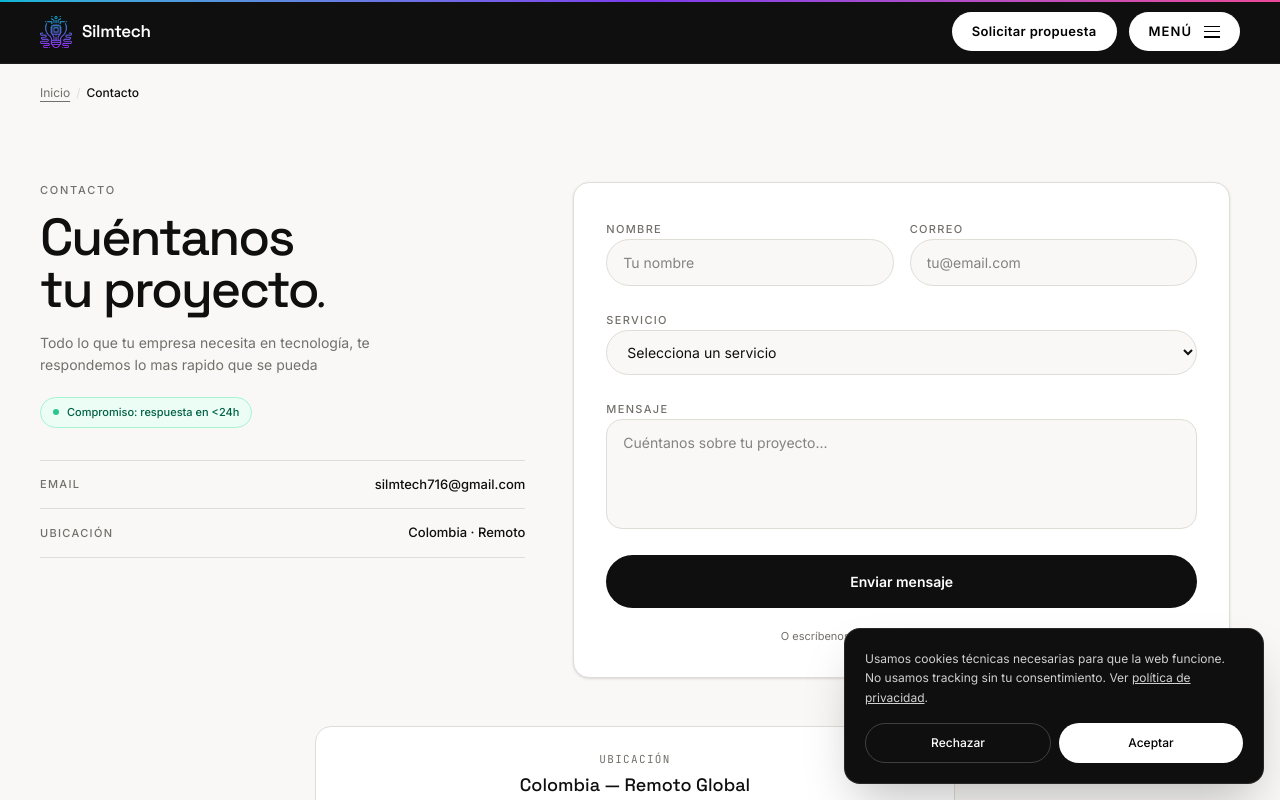
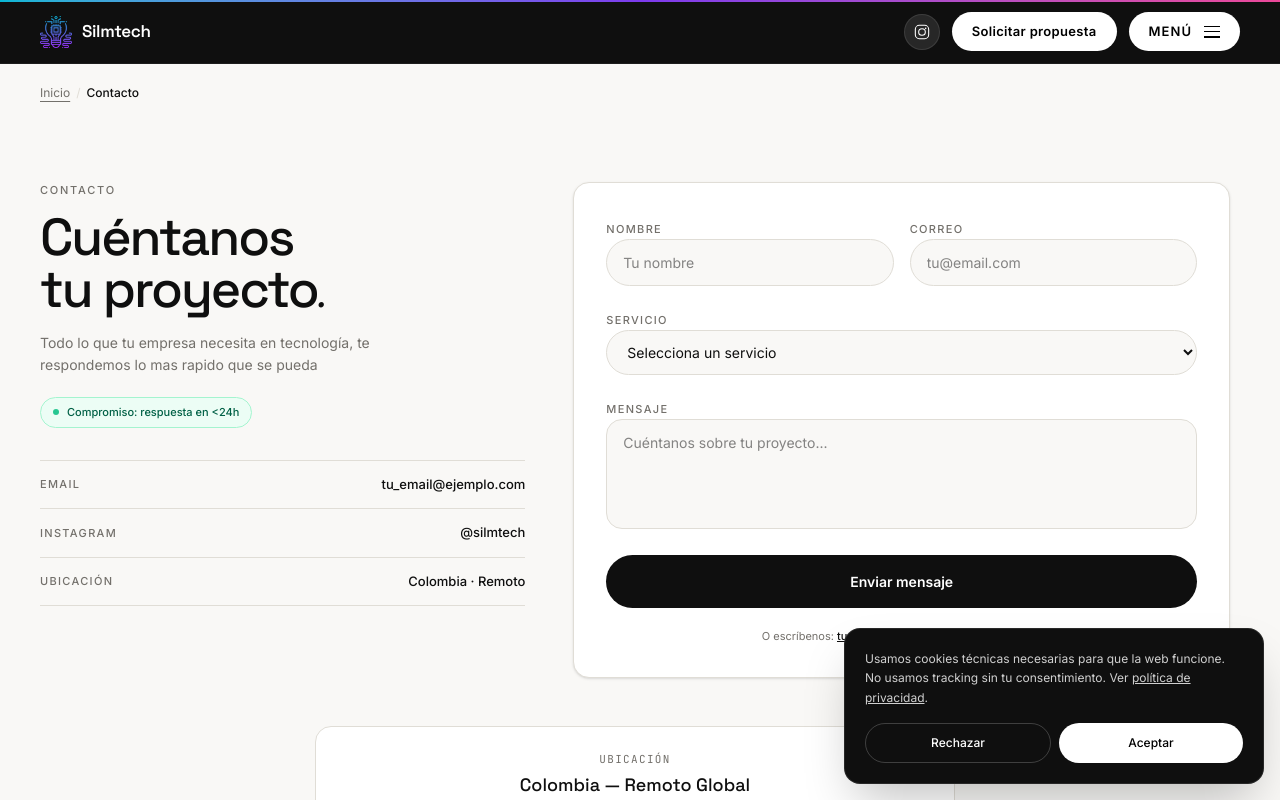
Before and after one commit to silmtech716-source/SILMTECH, a React (Vite) app: page /#/contacto in a window 1280 px wide. Shown: the top 800 px of the page. Built offline with nearby package versions, Linux system fonts and the light colour scheme; no server answers.

Commit message:
feat: Instagram DM + env para ocultar datos sensibles en GitHub

```diff
--- a/src/components/Footer.jsx
+++ b/src/components/Footer.jsx
@@ -17,6 +17,10 @@ export default function Footer() {
           <Link to="/servicios" className="hover:text-white transition-colors">Servicios</Link>
           <Link to="/contacto" className="hover:text-white transition-colors">Contacto</Link>
           <Link to="/privacidad" className="hover:text-white transition-colors">Privacidad</Link>
+          <a href={import.meta.env.VITE_IG_URL} target="_blank" rel="noopener noreferrer" className="hover:text-white transition-colors inline-flex items-center gap-1">
+            <svg width="12" height="12" viewBox="0 0 24 24" fill="none" stroke="currentColor" strokeWidth="1.6"><rect x="2" y="2" width="20" height="20" rx="6" /><circle cx="12" cy="12" r="5" /></svg>
+            Instagram
+          </a>
         </div>
       </div>
     </footer>
--- a/src/components/MenuOverlay.jsx
+++ b/src/components/MenuOverlay.jsx
@@ -70,8 +70,12 @@ export default function MenuOverlay({ onClose }) {
             <div className="mt-8 rounded-[12px] bg-white text-black p-5 relative overflow-hidden">
               <div className="absolute top-0 inset-x-0 h-1 bg-gradient-to-r from-[#06B6D4] via-[#7C3AED] to-[#EC4899]" />
               <p className="text-[10px] font-[JetBrains_Mono] tracking-[0.12em] uppercase text-black/40">Contacto</p>
-              <a href="mailto:silmtech716@gmail.com" className="block text-[14px] font-medium mt-1 break-all">silmtech716@gmail.com</a>
-              <p className="text-[11px] text-black/50 mt-1">Respuesta en &lt;24h</p>
+              <a href={`mailto:${import.meta.env.VITE_CONTACT_EMAIL}`} className="block text-[14px] font-medium mt-1 break-all">{import.meta.env.VITE_CONTACT_EMAIL}</a>
+              <a href={import.meta.env.VITE_IG_URL} target="_blank" rel="noopener noreferrer" className="inline-flex items-center gap-1.5 mt-2 text-[12px] font-medium text-[#0F0F0F] border border-[#E0DDD6] px-3 py-1.5 rounded-full hover:bg-[#F9F8F6] transition-colors">
+                <svg width="14" height="14" viewBox="0 0 24 24" fill="none" stroke="currentColor" strokeWidth="1.6"><rect x="2" y="2" width="20" height="20" rx="6" /><circle cx="12" cy="12" r="5" /></svg>
+                Instagram DM
+              </a>
+              <p className="text-[11px] text-black/50 mt-2">Respuesta en &lt;24h</p>
               <Link to="/contacto" onClick={onClose} className="mt-3 inline-flex bg-[#0F0F0F] text-white px-4 py-2 rounded-full text-[12px] font-medium">Iniciar proyecto →</Link>
             </div>
           </div>
--- a/src/components/Navbar.jsx
+++ b/src/components/Navbar.jsx
@@ -45,6 +45,9 @@ export default function Navbar() {
         </Link>
 
         <div className="flex items-center gap-3">
+          <a href={import.meta.env.VITE_IG_URL} target="_blank" rel="noopener noreferrer" aria-label="Instagram Silmtech" className="hidden md:inline-flex items-center justify-center w-9 h-9 rounded-full bg-white/10 hover:bg-white text-white hover:text-black border border-white/10 transition-colors">
+            <svg width="16" height="16" viewBox="0 0 24 24" fill="none" stroke="currentColor" strokeWidth="1.6"><rect x="2" y="2" width="20" height="20" rx="6" /><circle cx="12" cy="12" r="5" /><circle cx="17.5" cy="6.5" r="1.2" fill="currentColor" stroke="none" /></svg>
+          </a>
           <Link
             to="/contacto"
             className="hidden md:inline-flex items-center gap-2 bg-white text-black hover:bg-zinc-100 px-5 py-2.5 text-[13px] font-semibold tracking-wide rounded-full transition-colors"
--- a/src/pages/Contact.jsx
+++ b/src/pages/Contact.jsx
@@ -27,23 +27,24 @@ export default function Contact() {
 
           <div className="mt-8 space-y-0 border-t border-[#E0DDD6]">
             {[
-              { l: 'Email', v: 'silmtech716@gmail.com', href: 'mailto:silmtech716@gmail.com' },
+              { l: 'Email', v: import.meta.env.VITE_CONTACT_EMAIL, href: `mailto:${import.meta.env.VITE_CONTACT_EMAIL}` },
+              { l: 'Instagram', v: '@silmtech', href: import.meta.env.VITE_IG_URL },
               { l: 'Ubicación', v: 'Colombia · Remoto' },
             ].map(c => (
               <div key={c.l} className="flex justify-between items-center py-3.5 border-b border-[#E0DDD6]">
                 <span className="text-[11px] tracking-[0.12em] font-medium uppercase text-[#73706B]">{c.l}</span>
-                {c.href ? <a href={c.href} className="text-[13px] font-medium hover:underline underline-offset-4">{c.v}</a> : <span className="text-[13px] font-medium">{c.v}</span>}
+                {c.href ? <a href={c.href} target={c.l === 'Instagram' ? '_blank' : undefined} rel={c.l === 'Instagram' ? 'noopener noreferrer' : undefined} className="text-[13px] font-medium hover:underline underline-offset-4">{c.v}</a> : <span className="text-[13px] font-medium">{c.v}</span>}
               </div>
             ))}
           </div>
 
         </div>
 
-        <form action="https://formspree.io/f/xdeozglr" method="POST" className="bg-white border border-[#E0DDD6] rounded-2xl p-6 md:p-8 space-y-5 shadow-sm">
+        <form action={`https://formspree.io/f/${import.meta.env.VITE_FORMSPREE_ID}`} method="POST" className="bg-white border border-[#E0DDD6] rounded-2xl p-6 md:p-8 space-y-5 shadow-sm">
           <input type="text" name="_gotcha" style={{ display: 'none' }} tabIndex={-1} autoComplete="off" />
           <input type="hidden" name="_subject" value="Nuevo lead — Silmtech" />
           <input type="hidden" name="_language" value="es" />
-          <input type="hidden" name="_next" value="https://silmtech716-source.github.io/SILMTECH/#/gracias" />
+          <input type="hidden" name="_next" value={`${import.meta.env.VITE_SITE_URL}/#/gracias`} />
 
           <div className="grid sm:grid-cols-2 gap-4">
             <label className="space-y-1.5 block">
@@ -75,7 +76,7 @@ export default function Contact() {
           <button type="submit" className="w-full bg-[#0F0F0F] hover:bg-black text-white py-4 rounded-full text-[14px] font-semibold transition-colors">
             Enviar mensaje
           </button>
-          <p className="text-center text-[11px] text-[#73706B]">O escríbenos directo: <a href="mailto:silmtech716@gmail.com" className="underline font-medium text-[#0F0F0F]">silmtech716@gmail.com</a></p>
+          <p className="text-center text-[11px] text-[#73706B]">O escríbenos: <a href={`mailto:${import.meta.env.VITE_CONTACT_EMAIL}`} className="underline font-medium text-[#0F0F0F]">{import.meta.env.VITE_CONTACT_EMAIL}</a> · <a href={import.meta.env.VITE_IG_URL} target="_blank" rel="noopener noreferrer" className="underline font-medium text-[#0F0F0F]">Instagram DM</a></p>
         </form>
       </div>
 
--- a/src/pages/Gracias.jsx
+++ b/src/pages/Gracias.jsx
@@ -11,7 +11,7 @@ export default function Gracias() {
         <div className="w-12 h-12 rounded-full bg-emerald-500 text-white grid place-items-center mx-auto text-[20px]">✓</div>
         <h1 className="font-[Space_Grotesk] font-medium text-[36px] leading-none tracking-[-0.03em] mt-4">¡Gracias por escribirnos!</h1>
         <p className="text-[14px] text-[#73706B] mt-3">Recibimos tu mensaje. Te respondemos en menos de 24 horas (compromiso de respuesta).</p>
-        <p className="text-[12px] font-[JetBrains_Mono] text-[#0F0F0F]/40 mt-2">Revisa tu correo • silmtech716@gmail.com</p>
+        <p className="text-[12px] font-[JetBrains_Mono] text-[#0F0F0F]/40 mt-2">Revisa tu correo • {import.meta.env.VITE_CONTACT_EMAIL}</p>
         <div className="flex justify-center gap-3 mt-8">
           <Link to="/" className="bg-[#0F0F0F] text-white px-6 py-3 rounded-full text-[13px] font-medium">Volver al inicio</Link>
           <Link to="/servicios" className="border border-[#0F0F0F]/15 px-6 py-3 rounded-full text-[13px]">Ver servicios</Link>
--- a/src/pages/Home.jsx
+++ b/src/pages/Home.jsx
@@ -291,7 +291,8 @@ export default function Home() {
               <img src={logoBulb} alt="" className="w-7 h-7 object-contain" />
               <div>
                 <p className="text-[11px] font-medium leading-tight">Trabajo directo, sin capas.</p>
-                <p className="text-[11px] text-[#73706B] font-[JetBrains_Mono]">silmtech716@gmail.com</p>
+                <p className="text-[11px] text-[#73706B] font-[JetBrains_Mono]">{import.meta.env.VITE_CONTACT_EMAIL}</p>
+                <a href={import.meta.env.VITE_IG_URL} target="_blank" rel="noopener noreferrer" className="text-[11px] font-[JetBrains_Mono] text-[#0F0F0F] underline">Instagram DM →</a>
               </div>
             </div>
           </div>
--- a/src/pages/Privacidad.jsx
+++ b/src/pages/Privacidad.jsx
@@ -18,7 +18,7 @@ export default function Privacidad() {
           <h3 className="font-[Space_Grotesk] font-medium text-[#0F0F0F] text-[16px] mt-6">Datos que recolectamos</h3>
           <p>Nombre, correo electrónico, servicio de interés y mensaje. Vía Formspree, que cifra en tránsito (HTTPS) y en reposo.</p>
           <h3 className="font-[Space_Grotesk] font-medium text-[#0F0F0F] text-[16px]">Tus derechos</h3>
-          <p>Puedes solicitar acceso, rectificación o eliminación escribiendo a <a href="mailto:silmtech716@gmail.com" className="underline">silmtech716@gmail.com</a>. Respondemos en 24h (compromiso).</p>
+          <p>Puedes solicitar acceso, rectificación o eliminación escribiendo a <a href={`mailto:${import.meta.env.VITE_CONTACT_EMAIL}`} className="underline">{import.meta.env.VITE_CONTACT_EMAIL}</a>. Respondemos en 24h (compromiso).</p>
           <h3 className="font-[Space_Grotesk] font-medium text-[#0F0F0F] text-[16px]">Cookies</h3>
           <p>Usamos solo cookies técnicas necesarias. No usamos tracking de terceros sin consentimiento.</p>
         </div>
```
Also changed, not shown: 2 other files (tests, documents, lock files or other folders).
